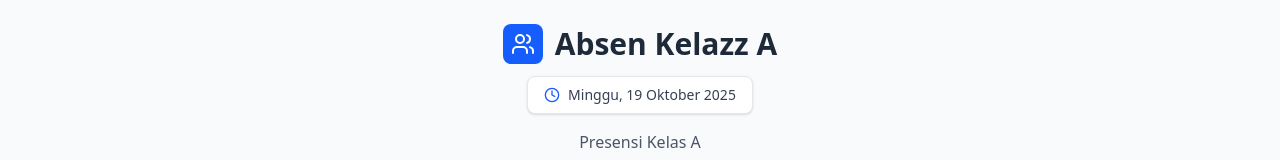
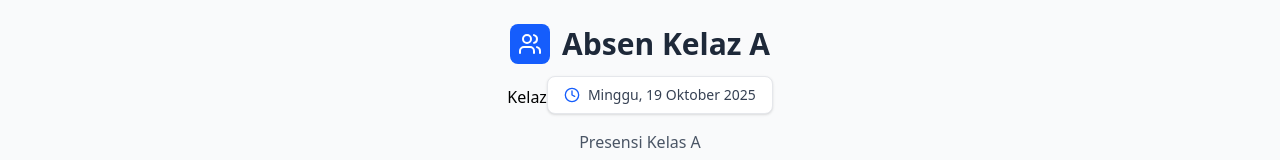
Before and after one commit to Shibarkan/Sipil, a React (Vite) app: page / in a window 1280 px wide. Shown: the top 160 px of the page. Built offline with nearby package versions, Linux system fonts and the light colour scheme; no server answers; the database is empty.

Commit message:
Correct spelling in header from 'Kelazz' to 'Kelaz'

```diff
--- a/src/App.jsx
+++ b/src/App.jsx
@@ -141,10 +141,10 @@ function App() {
               <div className="p-2 bg-blue-600 rounded-lg">
                 <Users className="text-white w-6 h-6" />
               </div>
-              <h1 className="text-3xl font-bold text-gray-800">Absen Kelazz A</h1>
+              <h1 className="text-3xl font-bold text-gray-800">Absen Kelaz A</h1>
             </div>
 
-            <div className="inline-flex items-center gap-2 bg-white px-4 py-2 rounded-lg shadow border border-gray-200 mb-4">
+      Kelaz<div className="inline-flex items-center gap-2 bg-white px-4 py-2 rounded-lg shadow border border-gray-200 mb-4">
               <Clock className="w-4 h-4 text-blue-600" />
               <span className="text-sm font-medium text-gray-700">{getTodayDisplay()}</span>
             </div>
```
